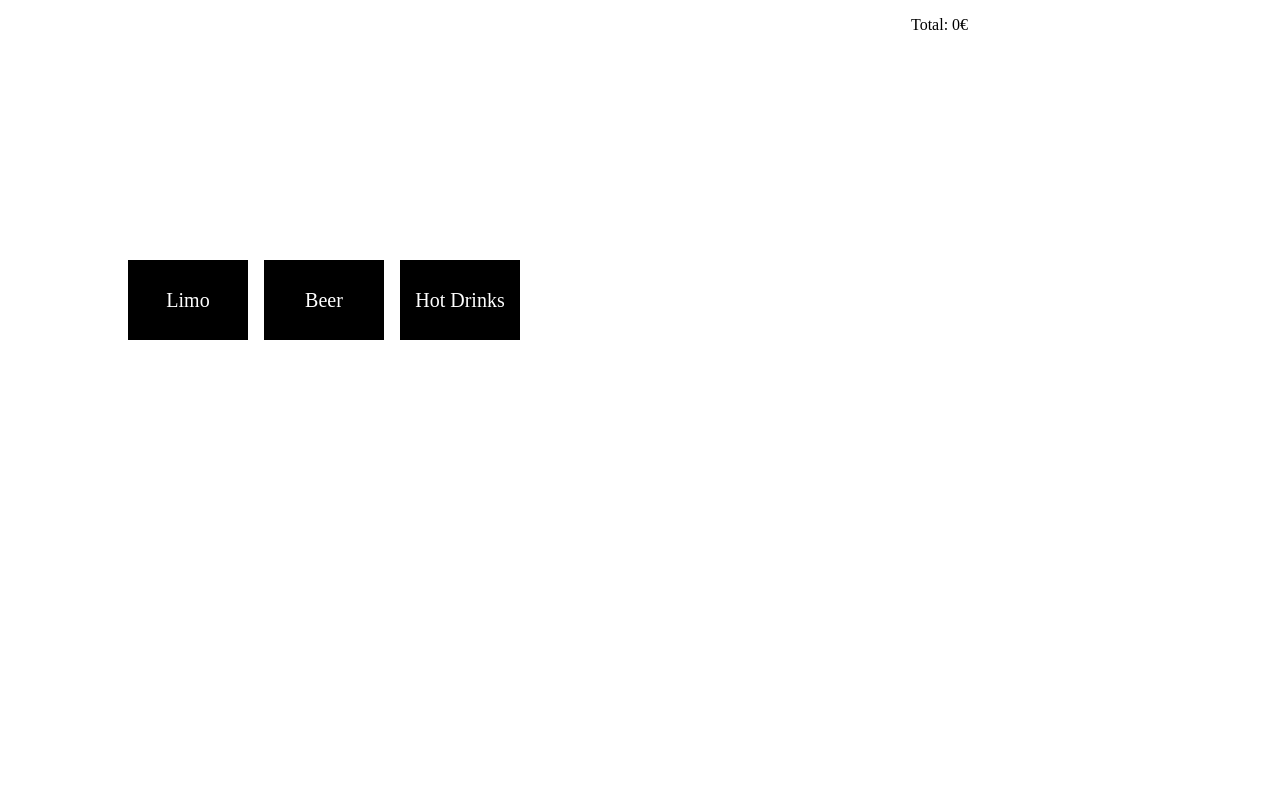
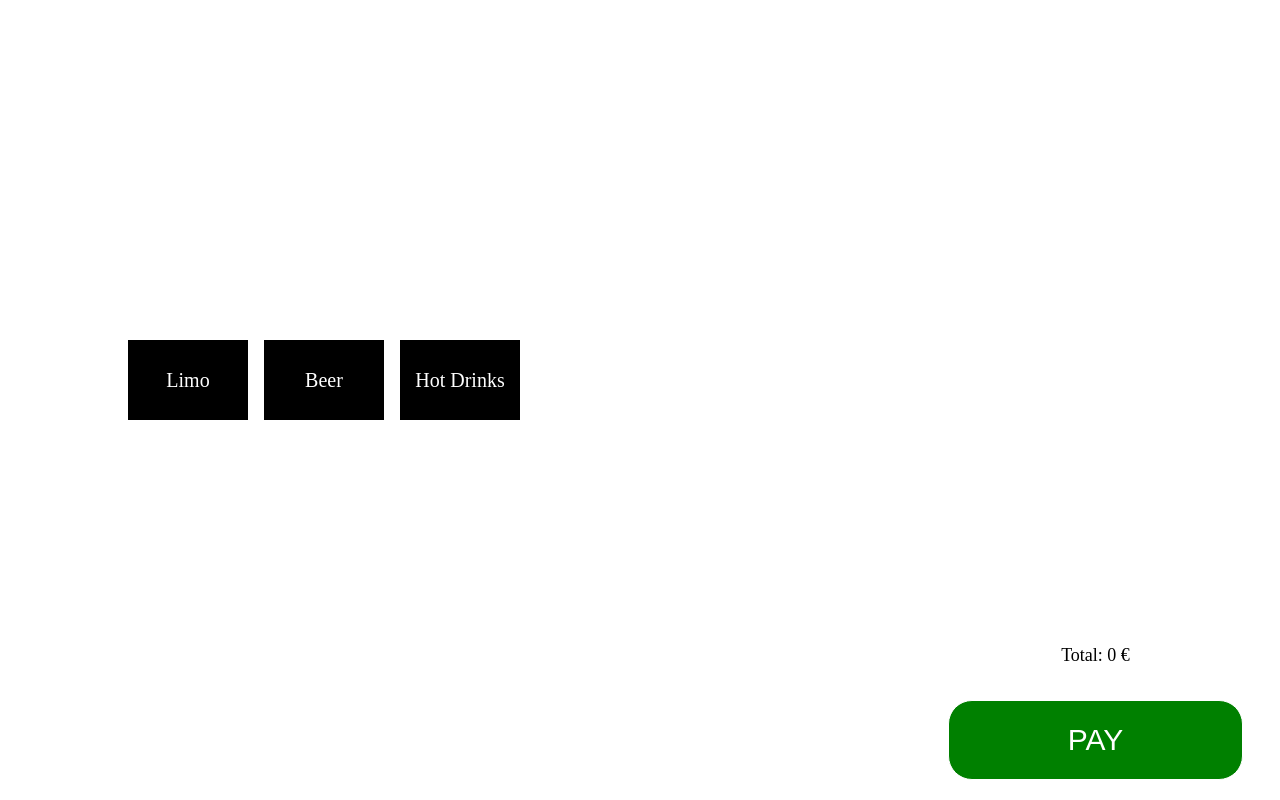
Before and after one commit to ChrDuus/Gastronovi, an Angular app: page / in a window 1280 px wide. Built offline with nearby package versions, Linux system fonts and the light colour scheme.

Commit message:
added some css for the cart

```diff
--- a/src/app/app.component.scss
+++ b/src/app/app.component.scss
@@ -11,7 +11,7 @@ height: 80vh;
 }
 
 >app-cart{
-    height: 80vh;
+    height: 100vh;
     width: 30%;
 }
 }
--- a/src/app/cart/cart.component.html
+++ b/src/app/cart/cart.component.html
@@ -1,15 +1,31 @@
-@for (item of orderService.actualOrder; track $index) {
-    <p>{{item.product.name}}</p>
-    @if(!item.product.options){
-        <p>{{item.product.size}}</p>
-        <p>{{item.product.price}}</p>
-        <p>{{item.amount}}</p>
-    }@else{
-    <p>{{item.option?.name}}</p>
-    <p>{{item.option?.price}}</p>
-    <p>{{item.option?.variant}}</p>
-    <p>{{item.amount}}</p>
+<section>
+  <div class="cart-wrapper">
+    @for (item of orderService.actualOrder; track $index) {
+    <div class="item-div">
+      <p class="name">{{ item.product.name }}</p>
+      @if(!item.product.options){
+      <p class="size">{{ item.product.size }}</p>
+      <p class="price">{{ item.product.price }} €</p>
+      <div class="amount-div">
+        <button (click)="changeAmount($index, +1)">+</button>
+        <p class="amount">{{ item.amount }}</p>
+        <button (click)="changeAmount($index, -1)">-</button>
+      </div>
+
+      }@else{
+      <p class="option-name">{{ item.option?.name }}</p>
+      <p class="price">{{ item.option?.price }} €</p>
+      <p class="size">{{ item.option?.variant }}</p>
+      <p class="amount">{{ item.amount }}</p>
+
+      }
+    </div>
     }
-}
-
-<p>Total: {{this.orderService.getTotalPrice()}}€</p>
+    <div class="payment-div">
+      <p class="total-price">
+        Total: {{ this.orderService.getTotalPrice() }} €
+      </p>
+      <button class="pay-button">PAY</button>
+    </div>
+  </div>
+</section>
--- a/src/app/cart/cart.component.scss
+++ b/src/app/cart/cart.component.scss
@@ -0,0 +1,46 @@
+@import '../../styles.scss';
+
+section{
+    @include dFlex(flex, column, center, center, wrap, 16px);
+    height: 100%;
+
+
+
+
+}
+.cart-wrapper{
+    @include dFlex(flex, column, center, center, wrap, 16px);
+    position: relative;
+    width: 100%;
+    height: 100%;
+
+
+
+}
+.amount-div{
+ @include dFlex(flex, row, center, start, wrap, 16px);
+}
+
+.payment-div{
+    @include dFlex(flex, row, center, center, wrap, 16px);
+        width: 100%;
+        position: absolute;
+        bottom : 20px;
+
+
+        .total-price{
+            font-size: 18px;
+        }
+
+        .pay-button{
+        width: 80%;
+        height: 80px;
+        background-color: green;
+        color: white;
+        font-size: 30px;
+        border: 1px solid white;
+        border-radius: 24px;
+
+    }
+
+    }
--- a/src/app/cart/cart.component.ts
+++ b/src/app/cart/cart.component.ts
@@ -1,6 +1,7 @@
 import { Component } from '@angular/core';
 import { OrderserviceService } from '../services/orderservice.service';
 import { inject } from '@angular/core';
+import { Order } from '../interfaces/order';
 
 @Component({
   selector: 'app-cart',
@@ -11,4 +12,8 @@ import { inject } from '@angular/core';
 export class CartComponent {
 
   orderService = inject(OrderserviceService)
+
+  changeAmount(index:number, direction:number){
+    this.orderService.actualOrder[index].amount += direction
 }
+}
--- a/src/app/services/products.service.ts
+++ b/src/app/services/products.service.ts
@@ -13,11 +13,11 @@ export class ProductsService {
       id: 1,
       name: 'Limo',
       products: [
-        { id: 101, name: 'Cola', size: '0,33', price: 3.90 },
-        { id: 102, name: 'Cola Light', size: '0,33', price: 3.90 },
-        { id: 103, name: 'Cola Zero', size: '0,33', price: 3.90 },
-        { id: 104, name: 'Limo Orange', size: '0,33', price: 3.90 },
-        { id: 105, name: 'Limo Lemon', size: '0,33', price: 3.90 }
+        { id: 101, name: 'Cola', size: '0,33', price: 3.90, },
+        { id: 102, name: 'Cola Light', size: '0,33', price: 3.90, },
+        { id: 103, name: 'Cola Zero', size: '0,33', price: 3.90, },
+        { id: 104, name: 'Limo Orange', size: '0,33', price: 3.90, },
+        { id: 105, name: 'Limo Lemon', size: '0,33', price: 3.90, }
       ]
     },
     {
@@ -28,16 +28,16 @@ export class ProductsService {
           id: 201,
           name: 'Jever Drafted',
           options: [
-            { id: 2011, name: 'Small', variant: '0,3', price: 3.90, amount: 0 },
-            { id: 2012, name: 'Big', variant: '0,5', price: 5.90, amount: 0 }
+            { id: 2011, name: 'Small', variant: '0,3', price: 3.90, amount: 1 },
+            { id: 2012, name: 'Big', variant: '0,5', price: 5.90, amount: 1 }
           ]
         },
         {
           id: 202,
           name: 'Oberdorfer Drafted',
           options: [
-            { id: 2021, name: 'Small', variant: '0,3', price: 4.10, amount: 0 },
-            { id: 2022, name: 'Big', variant: '0,5', price: 6.10, amount : 0 }
+            { id: 2021, name: 'Small', variant: '0,3', price: 4.10, amount: 1 },
+            { id: 2022, name: 'Big', variant: '0,5', price: 6.10, amount : 1 }
           ]
         },
         { id: 203, name: 'Jever Bottle', size: '0,33', price: 3.90 }
@@ -51,8 +51,8 @@ export class ProductsService {
           id: 301,
           name: 'Coffee',
           options: [
-            { id: 3011, name: 'Small', variant: '0,2', price: 3.10, amount: 0 },
-            { id: 3012, name: 'Big', variant: '0,3', price: 4.10, amount :0 }
+            { id: 3011, name: 'Small', variant: '0,2', price: 3.10, amount: 1 },
+            { id: 3012, name: 'Big', variant: '0,3', price: 4.10, amount :1 }
           ]
         },
         { id: 302, name: 'Hot Chocolate', size: '0,3', price: 3.10 },
```
